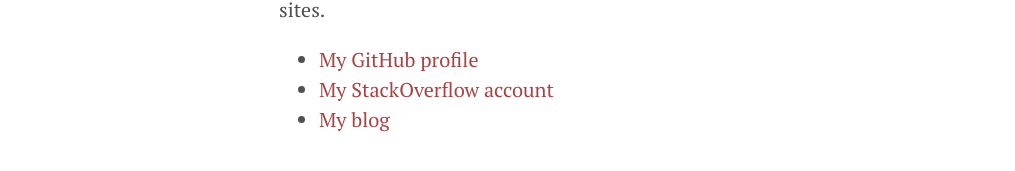
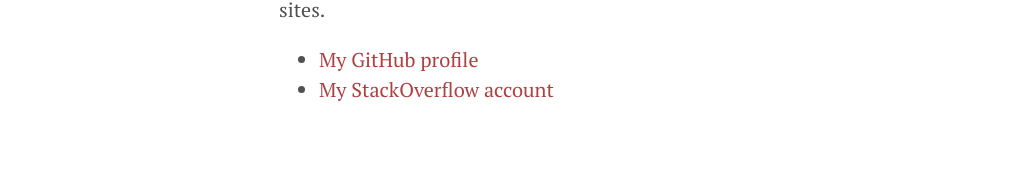
Before and after one commit to mwhittaker/mwhittaker.github.io, a Jekyll site: the page built from about.md, in a window 1280 px wide. Shown: the part 307-478 px from the top of the page, without its empty margins (1-1016 px from the left). Built offline with Jekyll 4.4.1, drawn with Linux system fonts in a browser that asks for light colours; Markdown is read by kramdown in place of the engine named in the settings.

Commit message:
Removed blog link in about page.

```diff
--- a/about.md
+++ b/about.md
@@ -11,4 +11,3 @@ following sites.
 
 - [My GitHub profile](http://github.com/mwhittaker)
 - [My StackOverflow account](http://stackoverflow.com/users/3187068/mwhittaker)
-- [My blog](http://mwhittaker.github.io)
```
